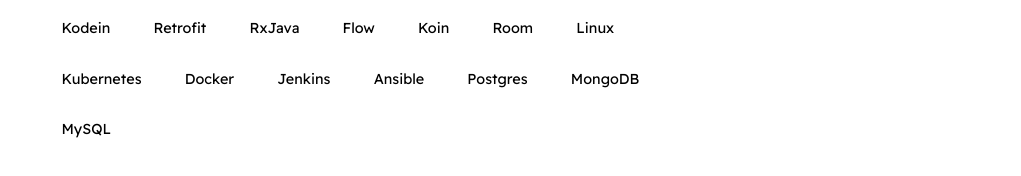
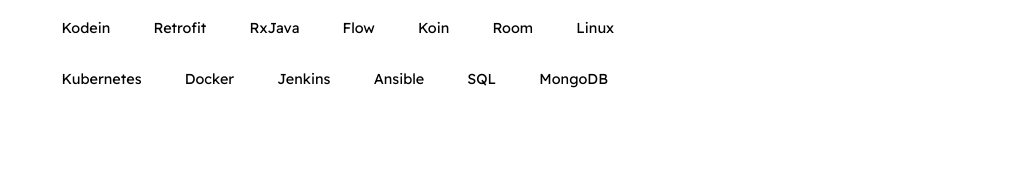
Before and after one commit to S0lrdSd/Resume, a plain HTML site: page index.html in a window 1280 px wide. Shown: the part 620-796 px from the top of the page, without its empty margins (259-1280 px from the left). Drawn offline with Linux system fonts and the light colour scheme.

Commit message:
Update index.html

```diff
--- a/index.html
+++ b/index.html
@@ -56,9 +56,8 @@
                     <div class="card--techstack"><span>Docker</span></div>
                     <div class="card--techstack"><span>Jenkins</span></div>
                     <div class="card--techstack"><span>Ansible</span></div>
-                    <div class="card--techstack"><span>Postgres</span></div>
+                    <div class="card--techstack"><span>SQL</span></div>
                     <div class="card--techstack"><span>MongoDB</span></div>
-                    <div class="card--techstack"><span>MySQL</span></div>
                 </div>
             </section>
         </div>
```
